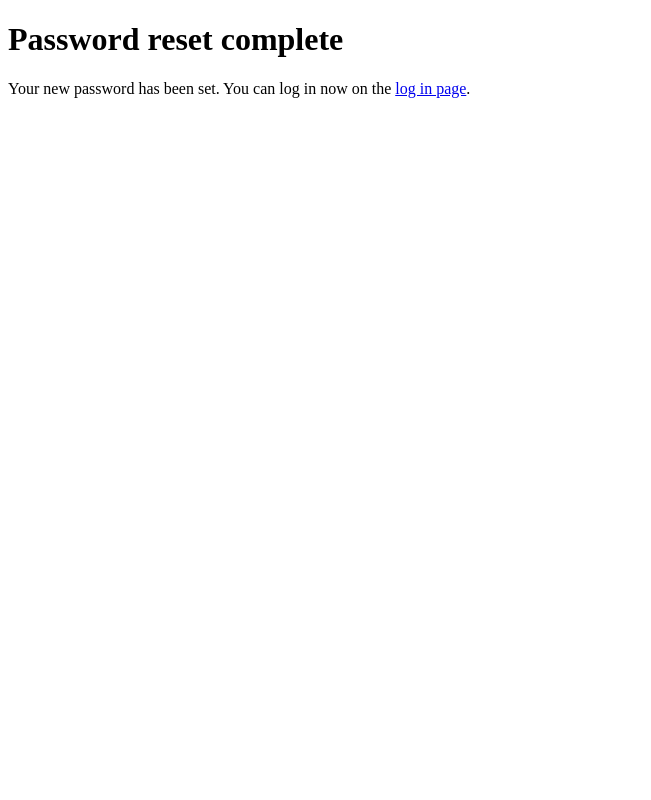
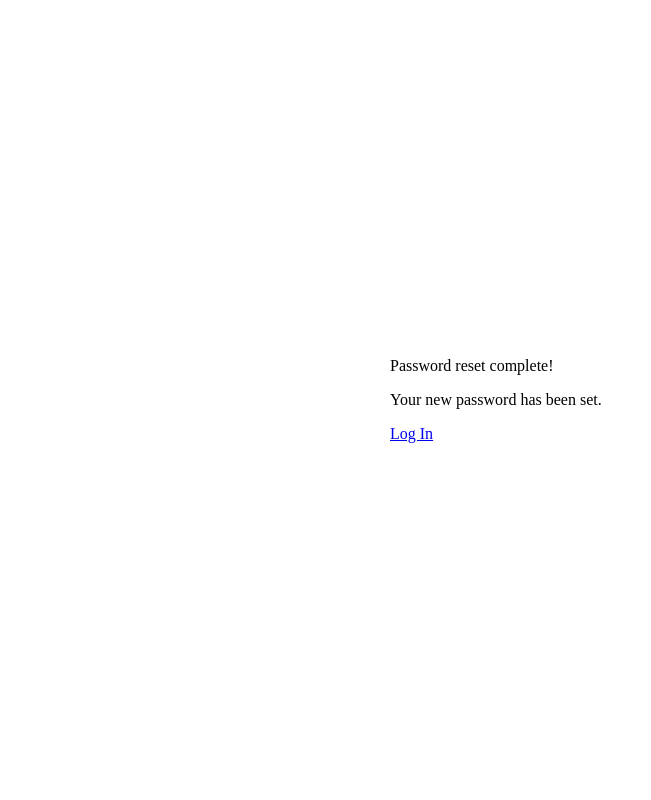
Before and after one commit to sunjerry019/onecorpsec, a Django app: a page that uses dashboard/templates/registration/password_reset_complete.html in a window 1280 px wide. Shown: the whole page, without its empty margins (0-651 px from the left). Run offline with Django 3.2, Linux system fonts and the light colour scheme; parts of the project's set-up code (start-up, migrations or seed data) failed here and were passed over; some libraries are stand-ins or nearby versions.

Commit message:
refactor for mass materialization

```diff
--- a/dashboard/templates/registration/password_reset_complete.html
+++ b/dashboard/templates/registration/password_reset_complete.html
@@ -1,8 +1,15 @@
-{% extends 'base.html' %}
+{% extends 'registration/reg.base.html' %}
 
 {% block title %}Password reset complete{% endblock %}
 
-{% block content %}
-<h1>Password reset complete</h1>
-<p>Your new password has been set. You can log in now on the <a href="{% url 'login' %}">log in page</a>.</p>
+{% block registration_content %}
+<div class="card lime lighten-3">
+    <div class="card-content">
+        <span class="card-title">Password reset complete!</span>
+        <p>Your new password has been set.</p>
+    </div>
+    <div class="card-action right-align">
+        <a class="btn" href="{% url 'login' %}">Log In</a>
+    </div>
+</div>
 {% endblock %}
--- /dev/null
+++ b/dashboard/templates/registration/reg.base.html
@@ -0,0 +1,12 @@
+{% extends 'base.html' %}
+
+{% block content %}
+<div class="centre single-centre-form deep-purple lighten-5">
+    <div class="row">
+        <div class="col s12">
+            {% block registration_content %}
+            {% endblock %}
+        </div>
+    </div>
+</div>
+{% endblock %}
--- /dev/null
+++ b/dashboard/templates/registration/url_reference.txt
@@ -0,0 +1,2 @@
+https://github.com/django/django/blob/master/django/contrib/auth/urls.py
+https://github.com/django/django/blob/master/django/contrib/auth/views.py
```
Also changed, not shown: dashboard/templates/registration/login.html (+2 -8 lines).
